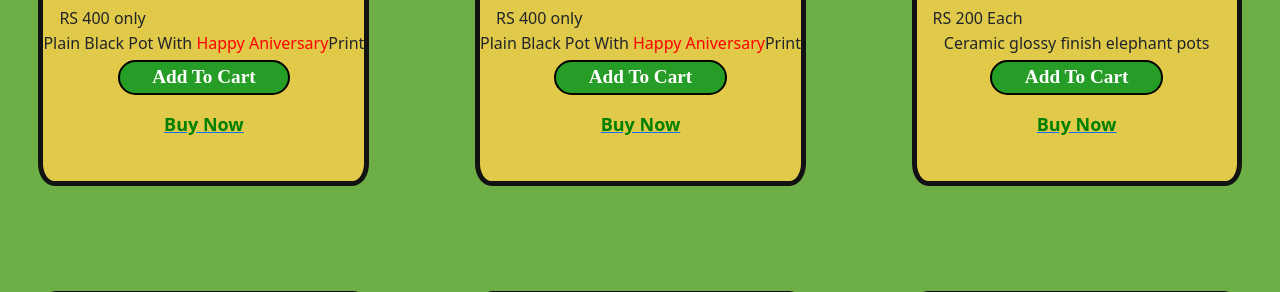
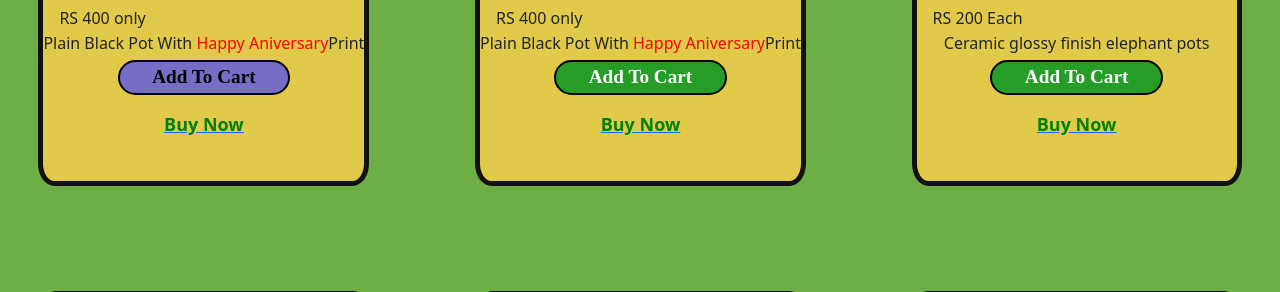
Before and after one commit to karanbhatt1/LeafNLoop, a Node server app: page / in a window 1280 px wide, with the pointer over the restyled element. Shown: the part 371-663 px from the top of the page. Run offline with Node 20, Linux system fonts and the light colour scheme; some web fonts are replaced.

Commit message:
change in buttons

```diff
--- a/public/stylesheets/style.css
+++ b/public/stylesheets/style.css
@@ -41,9 +41,8 @@ body{
   margin-top: 0.2em;
   padding: 0pt;
   align-self: center;
+}
 
-
-}
 .ct{
   text-align: center;
   font-family: 'Times New Roman', Times, serif;
@@ -55,6 +54,10 @@ body{
   border: rgb(0, 0, 0) solid 2px;
   border-radius: 2em;
   background-color: rgb(38, 157, 38);
+}
+.ct:hover{
+  background-color:rgb(118, 110, 197);
+  color: black;
 }
 div[class="Buy"]>p{
   text-align: center;
```
